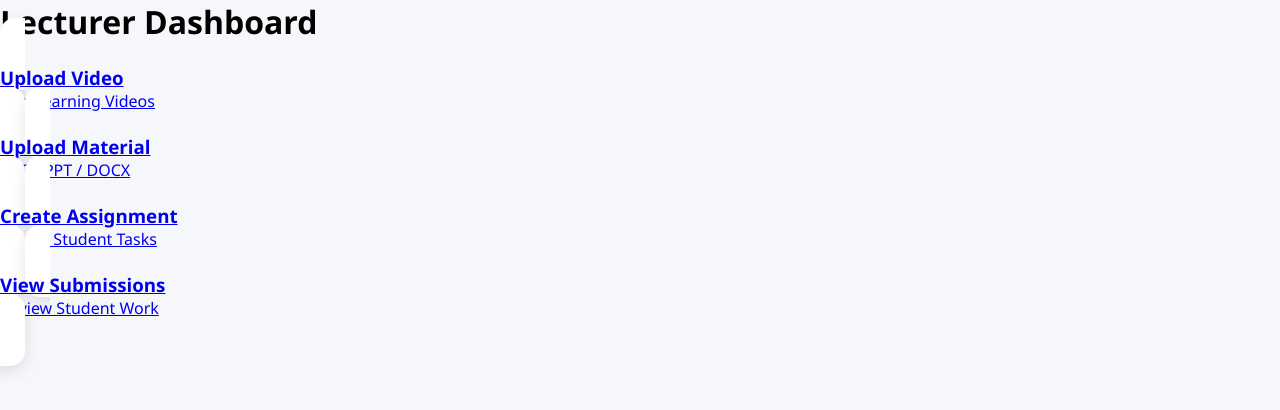
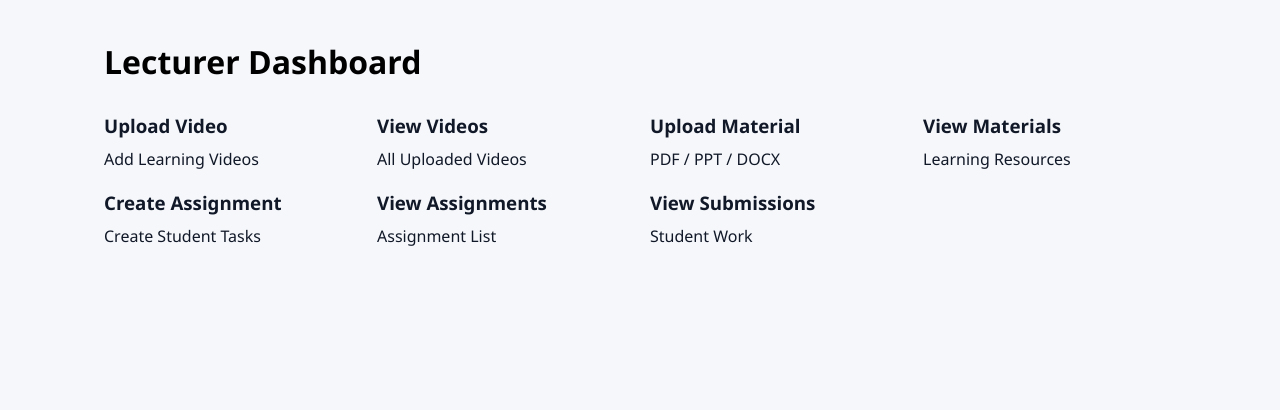
Before and after one commit to dennisfebrian001-cmd/E-Learning-Cloud-Platform, a Flask app: page /lecturer in a window 1280 px wide. Shown: the part 73-483 px from the top of the page. Run offline with Flask 3, Linux system fonts and the light colour scheme.

Commit message:
Fix templates column indexes

```diff
--- a/app.py
+++ b/app.py
@@ -3,6 +3,7 @@ from flask import (
     render_template,
     request,
     redirect,
+    send_from_directory,
     url_for
 )
 
@@ -300,3 +301,10 @@ def submissions():
         "submissions.html",
         submissions=data
     )
+
+@app.route("/uploads/<filename>")
+def uploaded_file(filename):
+    return send_from_directory(
+        app.config["UPLOAD_FOLDER"],
+        filename
+    )
--- a/static/css/style.css
+++ b/static/css/style.css
@@ -63,20 +63,14 @@ body{
 }
 
 .btn{
-
-    background:white;
-
-    color:#2563eb;
-
+    background:#2563eb;
+    color:white;
+    border:none;
     padding:14px 30px;
-
     border-radius:8px;
-
-    text-decoration:none;
-
+    cursor:pointer;
     font-weight:bold;
 }
-
 
 .container{
 
@@ -106,21 +100,49 @@ body{
     margin-top:30px;
 }
 
-.card{
-
-    background:white;
-
-    padding:25px;
-
-    border-radius:15px;
-
-    box-shadow:
-        0 5px 15px rgba(0,0,0,.1);
-
-    transition:.3s;
+.dashboard{
+    width:90%;
+    margin:auto;
+    padding:40px;
 }
 
-.card:hover{
+.dashboard h1{
+    margin-bottom:30px;
+}
 
-    transform:translateY(-5px);
+.cards{
+    display:grid;
+    grid-template-columns:
+        repeat(auto-fit,minmax(250px,1fr));
+    gap:20px;
 }
+
+.cards .card{
+    text-decoration:none;
+    color:#111827;
+    display:block;
+}
+
+.cards .card h3{
+    margin-bottom:10px;
+}
+
+form{
+    max-width:600px;
+}
+
+input[type=text],
+input[type=file]{
+
+    width:100%;
+
+    padding:12px;
+
+    border:1px solid #ddd;
+
+    border-radius:8px;
+}
+
+h1{
+    margin-bottom:20px;
+}
--- a/templates/assignments.html
+++ b/templates/assignments.html
@@ -37,7 +37,7 @@
 
         <tr>
             <td>{{ a[0] }}</td>
-            <td>{{ a[1] }}</td>
+            <td>{{ a[2] }}</td>
         </tr>
 
         {% endfor %}
--- a/templates/lecturer_dashboard.html
+++ b/templates/lecturer_dashboard.html
@@ -29,9 +29,19 @@
         <p>Add Learning Videos</p>
     </a>
 
+    <a href="/videos" class="card">
+        <h3>View Videos</h3>
+        <p>All Uploaded Videos</p>
+    </a>
+
     <a href="/upload-material" class="card">
         <h3>Upload Material</h3>
         <p>PDF / PPT / DOCX</p>
+    </a>
+
+    <a href="/materials" class="card">
+        <h3>View Materials</h3>
+        <p>Learning Resources</p>
     </a>
 
     <a href="/create-assignment" class="card">
@@ -39,10 +49,16 @@
         <p>Create Student Tasks</p>
     </a>
 
+    <a href="/assignments" class="card">
+        <h3>View Assignments</h3>
+        <p>Assignment List</p>
+    </a>
+
     <a href="/submissions" class="card">
         <h3>View Submissions</h3>
-            <p>Review Student Work</p>
+        <p>Student Work</p>
     </a>
+
 
 </div>
 
```
Also changed, not shown: templates/materials.html (+30 -2 lines), templates/videos.html (+34 -7 lines). Lines whose indentation alone changed are shown as unchanged.
